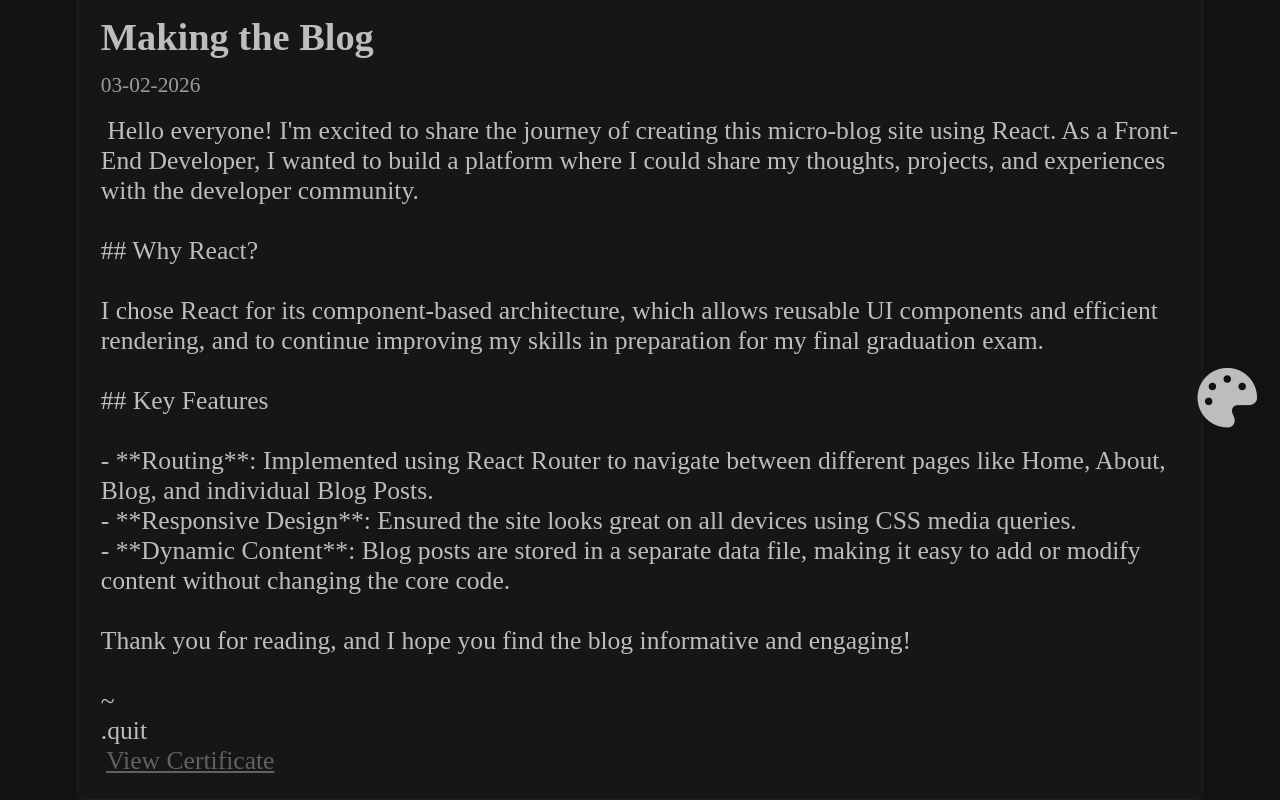
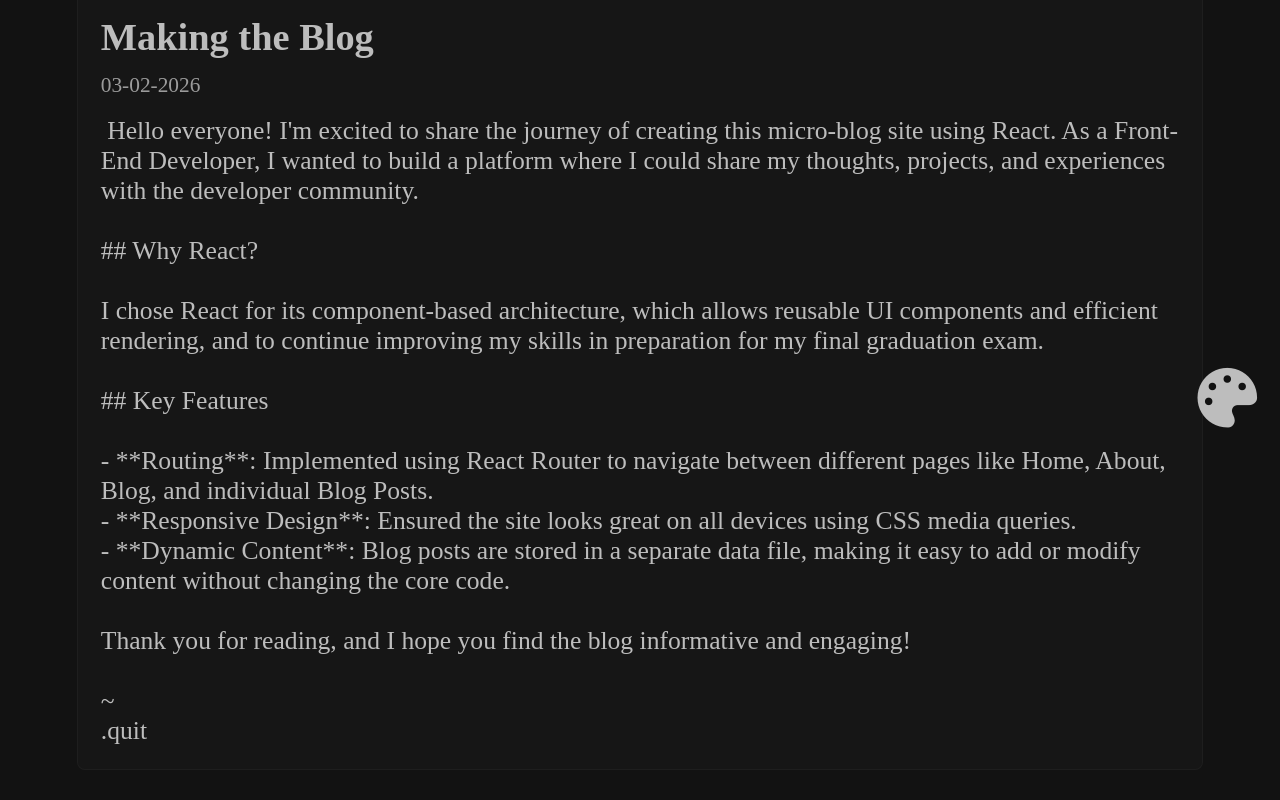
Before and after one commit to CammarataLudovico/Ludov.dev-Maker-Blog, a React (Vite) app: page /blog/0 in a window 1280 px wide. Shown: the part 359-1159 px from the top of the page. After the commit the page ends 1129 px from the top, so only its background shows below. Built offline with nearby package versions, Linux system fonts and the light colour scheme; a web font is replaced by a local one.

Commit message:
fix: conditionally render certificate link in BlogPost component

```diff
--- a/src/pages/BlogPost.jsx
+++ b/src/pages/BlogPost.jsx
@@ -26,9 +26,15 @@ export default function BlogPost() {
           <small>{post.date}</small>
           <div style={{ whiteSpace: "pre-wrap", marginTop: "1rem" }}>{post.content}</div>
           <div>
-            <a href={post.certificateUrl} target="_blank" rel="noopener noreferrer">
-              View Certificate
-            </a>
+            {post.certificateUrl && (
+              <a
+                href={post.certificateUrl}
+                target="_blank"
+                rel="noopener noreferrer"
+              >
+                View Certificate
+              </a>
+            )}
           </div>
         </article>
       </main>
```
